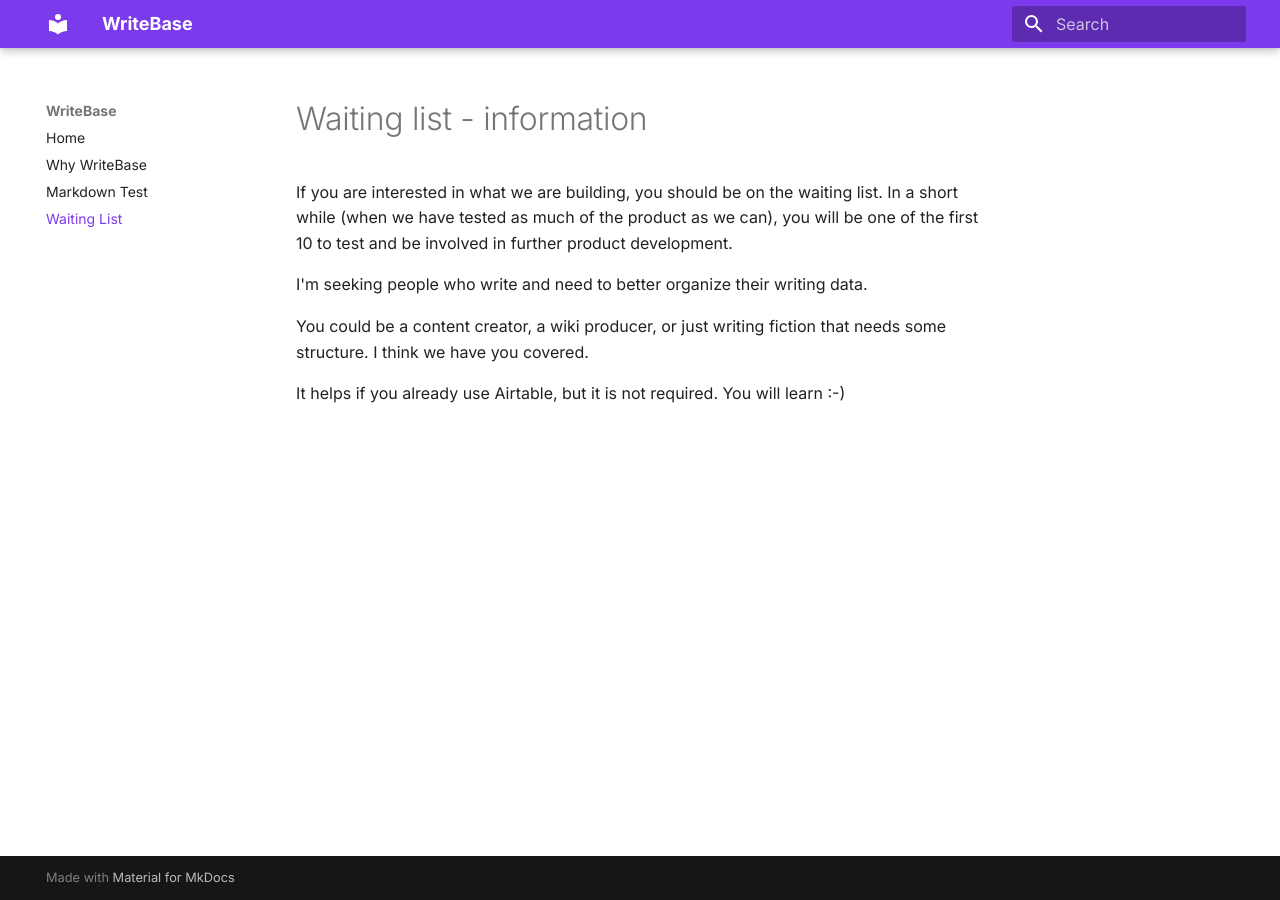
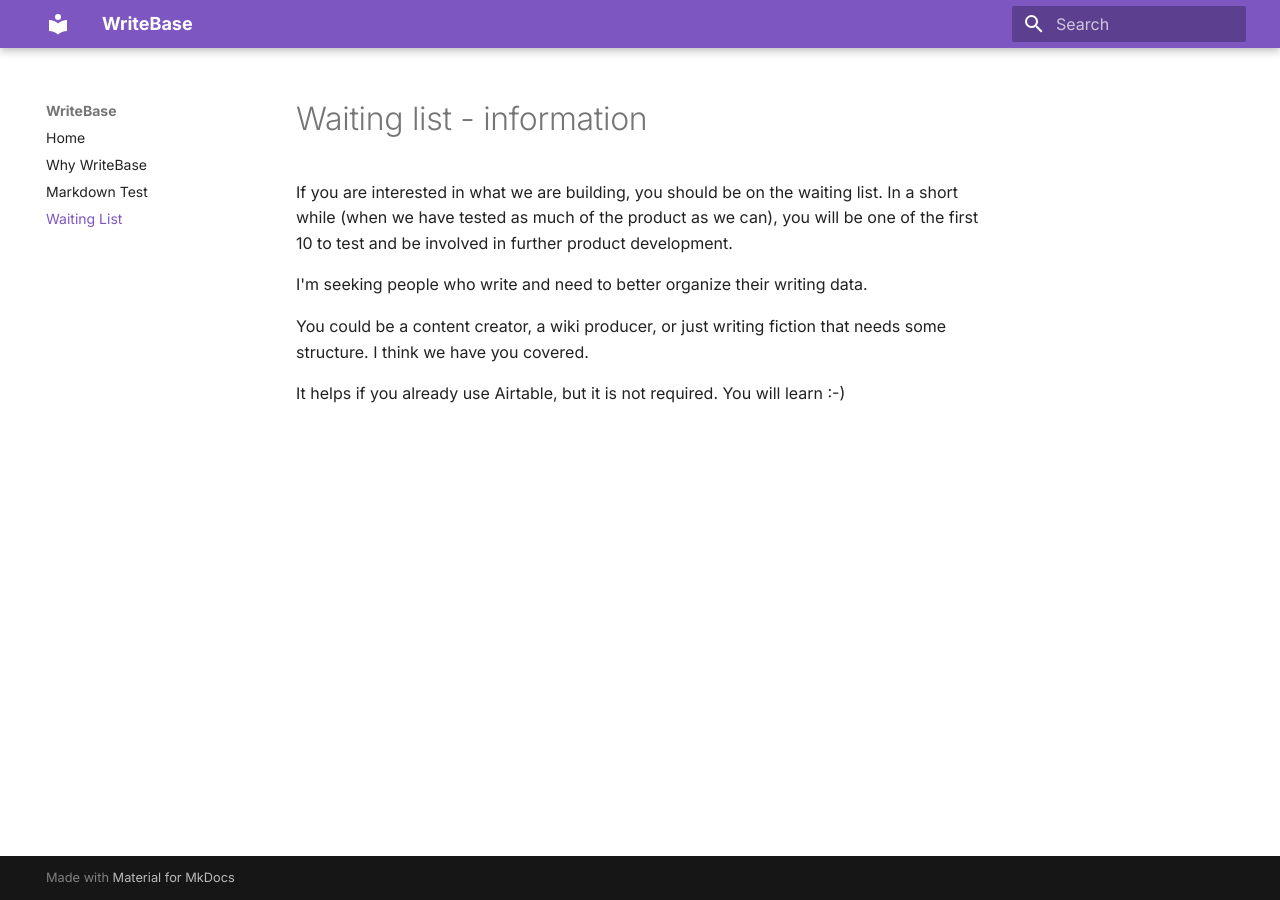
Before and after one commit to larssonhthomas-afk/writebase-docs, an MkDocs documentation site: the page built from docs/waiting-list---information.md, in a window 1280 px wide. Built offline with MkDocs 1.6.1 and Material for MkDocs 9.7.7, drawn with Linux system fonts in a browser that asks for light colours.

Commit message:
Update mkdocs.yml

```diff
--- a/mkdocs.yml
+++ b/mkdocs.yml
@@ -1,13 +1,13 @@
-# Force rebuild
 site_name: WriteBase
 site_url: https://doc.writebase.app
 docs_dir: docs
-
 
 theme:
   name: material
   palette:
     scheme: default
+    primary: deep purple
+    accent: deep purple
   font:
     text: Inter
     code: Roboto Mono
@@ -16,9 +16,6 @@ theme:
     - navigation.sections
     - search.suggest
     - toc.follow
-
-extra_css:
-  - https://raw.githubusercontent.com/larssonhthomas-afk/writebase-docs/main/docs/stylesheets/extra.css
 
 markdown_extensions:
   - toc:
```
